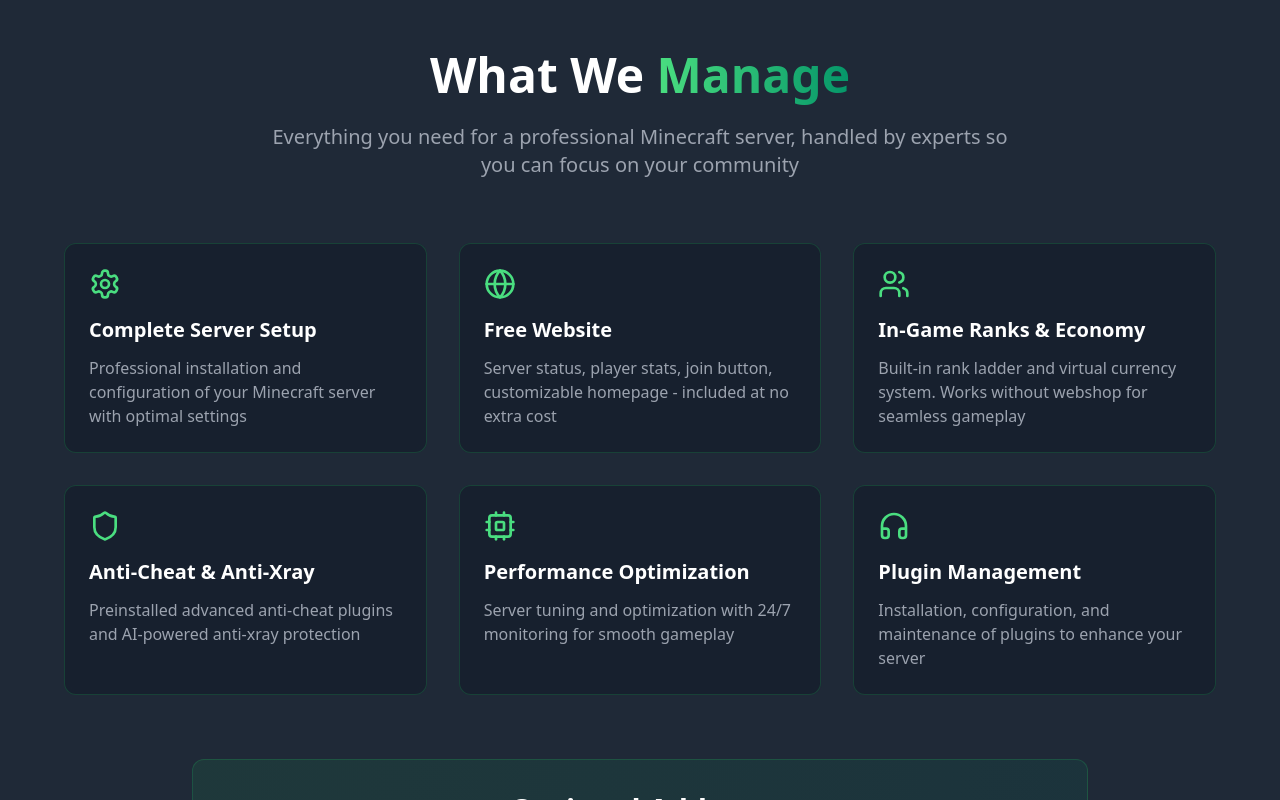
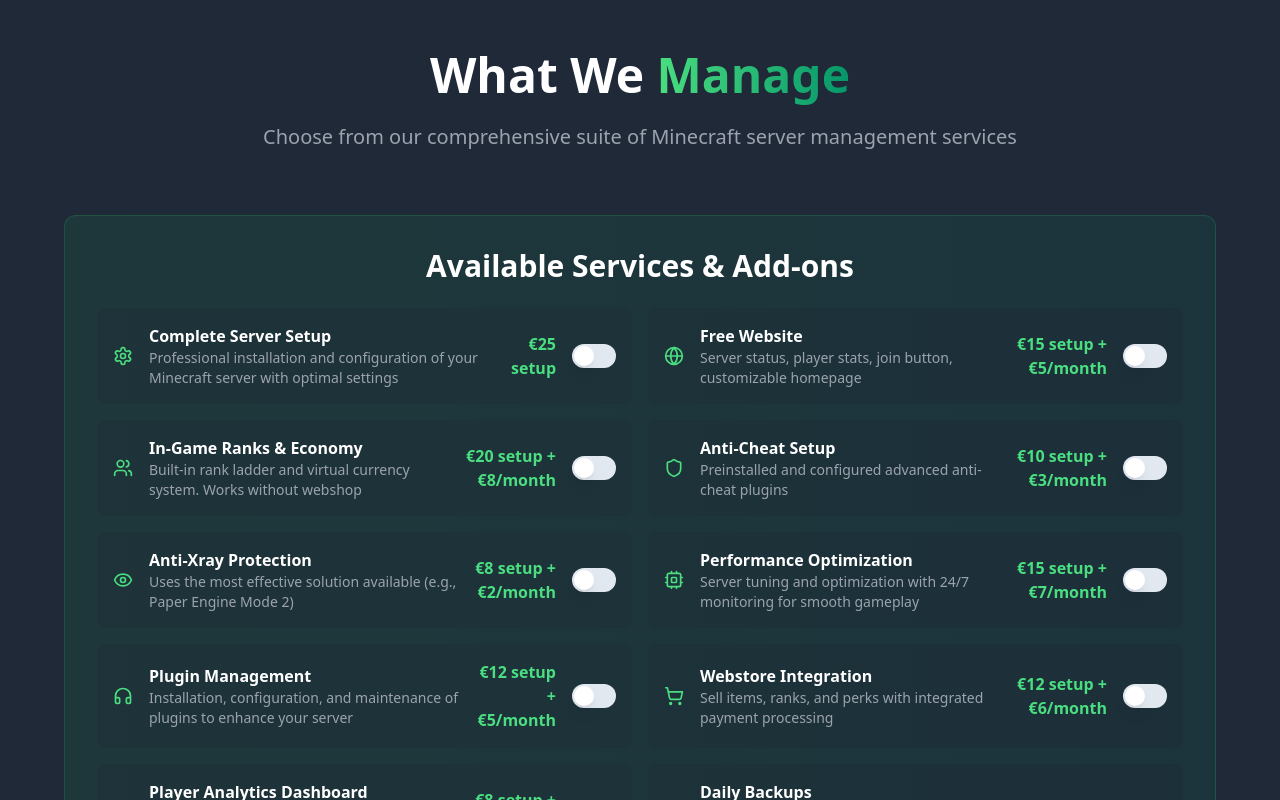
Before and after one commit to Craftefix/cn-hosting-page, a React (Vite) app: page / in a window 1280 px wide. Shown: the part 960-1760 px from the top of the page. Built offline with nearby package versions, Linux system fonts and the light colour scheme.

Commit message:
Refactor: Move core features to add-ons
Move core features to the optional add-ons section in `Pricing.tsx` and remove the "Go Handsfree" section in `Services.tsx`.

```diff
--- a/src/components/Services.tsx
+++ b/src/components/Services.tsx
@@ -5,45 +5,75 @@ import { useState } from "react";
 
 const Services = () => {
   const [addons, setAddons] = useState({
+    completeSetup: false,
+    freeWebsite: false,
+    ranksEconomy: false,
+    antiCheat: false,
+    antiXray: false,
+    performance: false,
+    pluginManagement: false,
     webstore: false,
     analytics: false,
     dailyBackups: false
   });
 
-  const coreServices = [
+  const availableAddons = [
     {
-      icon: <Settings className="w-8 h-8" />,
-      title: "Complete Server Setup",
-      description: "Professional installation and configuration of your Minecraft server with optimal settings"
+      id: 'completeSetup',
+      title: 'Complete Server Setup',
+      description: 'Professional installation and configuration of your Minecraft server with optimal settings',
+      setupPrice: 25,
+      monthlyPrice: 0,
+      icon: <Settings className="w-5 h-5" />
     },
     {
-      icon: <Globe className="w-8 h-8" />,
-      title: "Free Website",
-      description: "Server status, player stats, join button, customizable homepage - included at no extra cost"
+      id: 'freeWebsite',
+      title: 'Free Website',
+      description: 'Server status, player stats, join button, customizable homepage',
+      setupPrice: 15,
+      monthlyPrice: 5,
+      icon: <Globe className="w-5 h-5" />
     },
     {
-      icon: <Users className="w-8 h-8" />,
-      title: "In-Game Ranks & Economy",
-      description: "Built-in rank ladder and virtual currency system. Works without webshop for seamless gameplay"
+      id: 'ranksEconomy',
+      title: 'In-Game Ranks & Economy',
+      description: 'Built-in rank ladder and virtual currency system. Works without webshop',
+      setupPrice: 20,
+      monthlyPrice: 8,
+      icon: <Users className="w-5 h-5" />
     },
     {
-      icon: <Shield className="w-8 h-8" />,
-      title: "Anti-Cheat & Anti-Xray",
-      description: "Preinstalled advanced anti-cheat plugins and AI-powered anti-xray protection"
+      id: 'antiCheat',
+      title: 'Anti-Cheat Setup',
+      description: 'Preinstalled and configured advanced anti-cheat plugins',
+      setupPrice: 10,
+      monthlyPrice: 3,
+      icon: <Shield className="w-5 h-5" />
     },
     {
-      icon: <Cpu className="w-8 h-8" />,
-      title: "Performance Optimization",
-      description: "Server tuning and optimization with 24/7 monitoring for smooth gameplay"
+      id: 'antiXray',
+      title: 'Anti-Xray Protection',
+      description: 'Uses the most effective solution available (e.g., Paper Engine Mode 2)',
+      setupPrice: 8,
+      monthlyPrice: 2,
+      icon: <Eye className="w-5 h-5" />
     },
     {
-      icon: <Headphones className="w-8 h-8" />,
-      title: "Plugin Management",
-      description: "Installation, configuration, and maintenance of plugins to enhance your server"
-    }
-  ];
-
-  const availableAddons = [
+      id: 'performance',
+      title: 'Performance Optimization',
+      description: 'Server tuning and optimization with 24/7 monitoring for smooth gameplay',
+      setupPrice: 15,
+      monthlyPrice: 7,
+      icon: <Cpu className="w-5 h-5" />
+    },
+    {
+      id: 'pluginManagement',
+      title: 'Plugin Management',
+      description: 'Installation, configuration, and maintenance of plugins to enhance your server',
+      setupPrice: 12,
+      monthlyPrice: 5,
+      icon: <Headphones className="w-5 h-5" />
+    },
     {
       id: 'webstore',
       title: 'Webstore Integration',
@@ -101,32 +131,17 @@ const Services = () => {
             What We <span className="bg-gradient-to-r from-green-400 to-emerald-600 bg-clip-text text-transparent">Manage</span>
           </h2>
           <p className="text-xl text-gray-400 max-w-3xl mx-auto">
-            Everything you need for a professional Minecraft server, handled by experts so you can focus on your community
+            Choose from our comprehensive suite of Minecraft server management services
           </p>
         </div>
 
-        {/* Core Services */}
-        <div className="grid md:grid-cols-2 lg:grid-cols-3 gap-8 max-w-6xl mx-auto mb-16">
-          {coreServices.map((service, index) => (
-            <div
-              key={index}
-              className="bg-gray-900/50 backdrop-blur-sm border border-green-500/20 rounded-xl p-6 hover:border-green-500/40 transition-all duration-300 hover:transform hover:scale-105 animate-fade-in"
-              style={{animationDelay: `${index * 0.1}s`}}
-            >
-              <div className="text-green-400 mb-4">{service.icon}</div>
-              <h3 className="text-white font-bold text-xl mb-3">{service.title}</h3>
-              <p className="text-gray-400">{service.description}</p>
-            </div>
-          ))}
-        </div>
-
         {/* Add-ons Section */}
-        <div className="bg-gradient-to-r from-green-500/10 to-emerald-600/10 border border-green-500/20 rounded-xl p-8 max-w-4xl mx-auto mb-16">
+        <div className="bg-gradient-to-r from-green-500/10 to-emerald-600/10 border border-green-500/20 rounded-xl p-8 max-w-6xl mx-auto">
           <h3 className="text-2xl md:text-3xl font-bold text-white mb-6 text-center">
-            Optional Add-ons
+            Available Services & Add-ons
           </h3>
 
-          <div className="space-y-4 mb-6">
+          <div className="grid md:grid-cols-2 gap-4 mb-6">
             {availableAddons.map((addon) => (
               <div key={addon.id} className="bg-gray-800/30 rounded-lg p-4 flex items-center justify-between">
                 <div className="flex items-center space-x-4">
@@ -139,7 +154,10 @@ const Services = () => {
                 <div className="flex items-center space-x-4">
                   <div className="text-right">
                     <div className="text-green-400 font-bold">
-                      {addon.setupPrice > 0 && `€${addon.setupPrice} setup + `}€{addon.monthlyPrice}/month
+                      {addon.setupPrice > 0 && `€${addon.setupPrice} setup`}
+                      {addon.setupPrice > 0 && addon.monthlyPrice > 0 && ' + '}
+                      {addon.monthlyPrice > 0 && `€${addon.monthlyPrice}/month`}
+                      {addon.setupPrice === 0 && addon.monthlyPrice === 0 && 'Contact us'}
                     </div>
                   </div>
                   <Switch
@@ -155,22 +173,13 @@ const Services = () => {
             <div className="bg-gray-700/30 rounded-lg p-4 mb-6">
               <h4 className="text-white font-semibold mb-2">Selected Add-ons Total:</h4>
               <div className="text-green-400 font-bold text-lg">
-                {totalSetup > 0 && `€${totalSetup} setup fee + `}€{totalMonthly}/month additional
-              </div>
-            </div>
-          )}
+                {totalSetup > 0 && `€${totalSetup} setup fee`}
+                {totalSetup > 0 && totalMonthly > 0 && ' + '}
+                {totalMonthly > 0 && `€${totalMonthly}/month additional`}
               </div>
 
-        <div className="text-center">
-          <div className="bg-gradient-to-r from-green-500/10 to-emerald-600/10 border border-green-500/20 rounded-xl p-8 max-w-4xl mx-auto">
-            <h3 className="text-2xl md:text-3xl font-bold text-white mb-4">
-              Ready to Go Hands-Free?
-            </h3>
-            <p className="text-gray-400 mb-6 text-lg">
-              Join hundreds of server owners who trust us with their Minecraft communities
-            </p>
               <button
-              className="bg-gradient-to-r from-green-500 to-emerald-600 text-white px-8 py-4 rounded-xl font-bold text-lg hover:from-green-600 hover:to-emerald-700 transition-all duration-300 transform hover:scale-105"
+                className="mt-4 bg-gradient-to-r from-green-500 to-emerald-600 text-white px-8 py-3 rounded-xl font-bold text-lg hover:from-green-600 hover:to-emerald-700 transition-all duration-300 transform hover:scale-105"
                 onClick={() => {
                   const selectedAddons = Object.entries(addons)
                     .filter(([_, selected]) => selected)
@@ -182,9 +191,10 @@ const Services = () => {
                   window.location.href = '/checkout';
                 }}
               >
-              Get Your Quote Today
+                Get Your Quote
               </button>
             </div>
+          )}
         </div>
       </div>
     </section>
```
Lines whose indentation alone changed are shown as unchanged.
